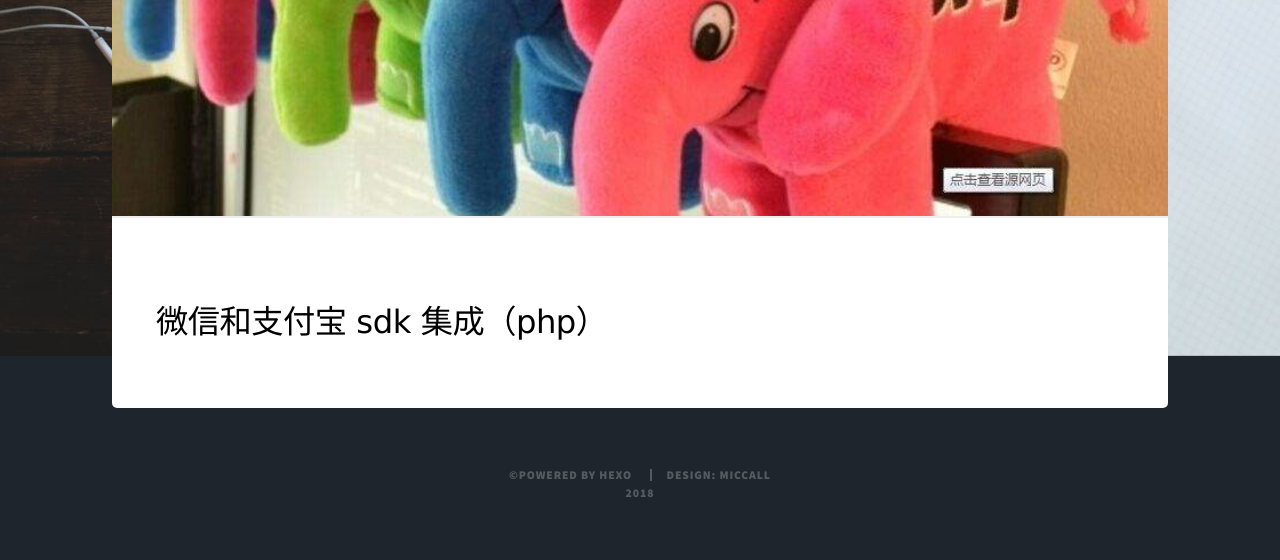
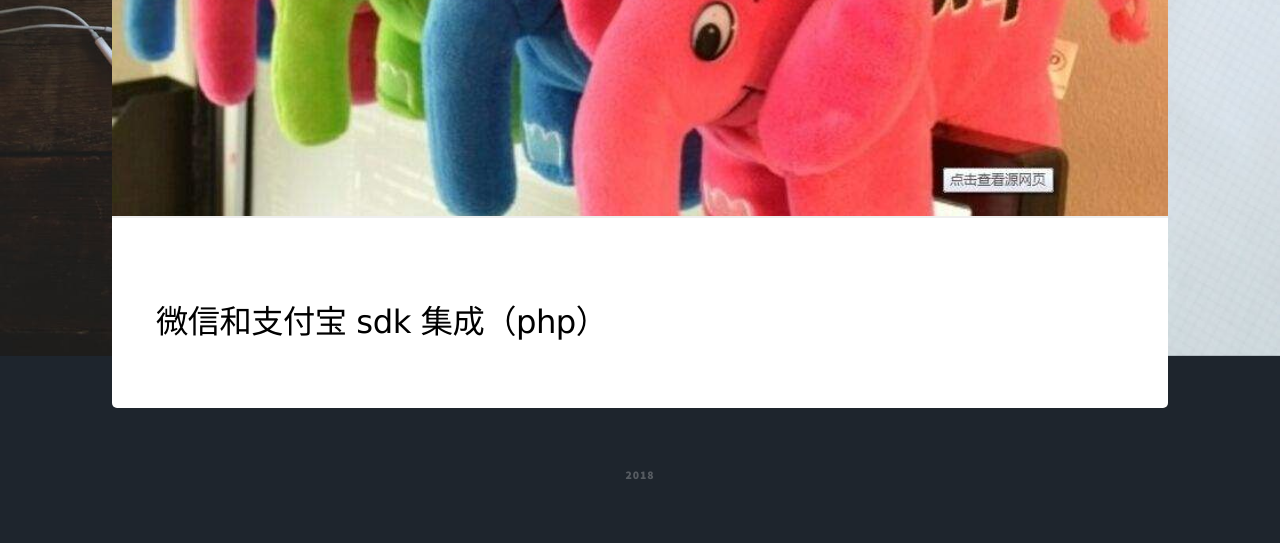
Before and after one commit to bulaq/bulaq.github.io, a plain HTML site: page 2018/53ad4fe0-3da7-11e8-b283-014f5a7be308/index.html in a window 1280 px wide. Shown: the part 444-1004 px from the top of the page. Drawn offline with nearby package versions, Linux system fonts and the light colour scheme; some packages are replaced by stand-ins of ours.

Commit message:
Site updated: 2018-04-12 12:46:36

```diff
--- a/2018/53ad4fe0-3da7-11e8-b283-014f5a7be308/index.html
+++ b/2018/53ad4fe0-3da7-11e8-b283-014f5a7be308/index.html
@@ -135,14 +135,15 @@
         </div>
         <!-- Copyright 版权 start -->
                 <div id="copyright">
-            <ul>
+            <!-- <ul>
                 <li>&copy;Powered By <a href="https://hexo.io/zh-cn/" style="border-bottom: none;">hexo</a></li>
                 <li>Design: <a href="http://miccall.tech " style="border-bottom: none;">miccall</a></li>
-            </ul>
+            </ul> -->
 
 				<span id="busuanzi_container_site_pv"> 2018 </span>
 
         </div>
+
     </div>
 </body>
 
```
Also changed, not shown: 2018/5d9838d0-3da7-11e8-b283-014f5a7be308/index.html (+3 -2 lines), 2018/66ce50b0-3da7-11e8-b283-014f5a7be308/index.html (+3 -2 lines), 2018/6d4b14f0-3da7-11e8-b283-014f5a7be308/index.html (+3 -2 lines), 2018/76830190-3da7-11e8-b283-014f5a7be308/index.html (+3 -2 lines), 2018/7dfb3cd0-3da7-11e8-b283-014f5a7be308/index.html (+3 -2 lines), about/index.html (+3 -2 lines), archives/2018/04/index.html (+3 -2 lines), archives/2018/index.html (+3 -2 lines), archives/index.html (+3 -2 lines), categories/Algorithm/index.html (+3 -2 lines), index.html (+3 -2 lines).
